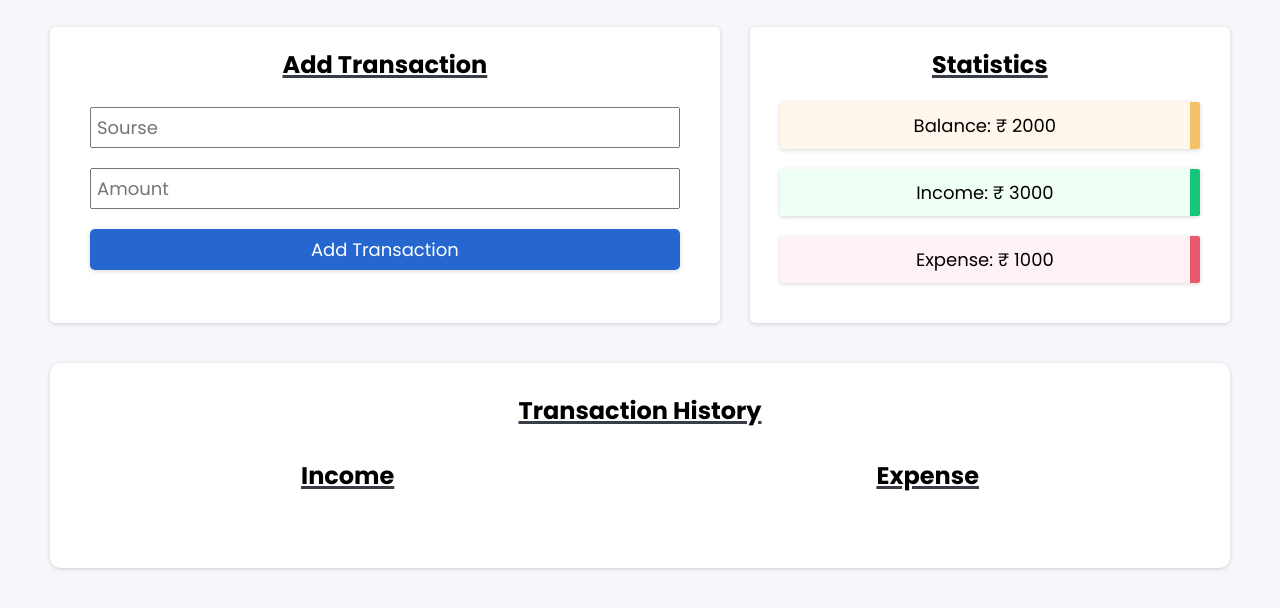
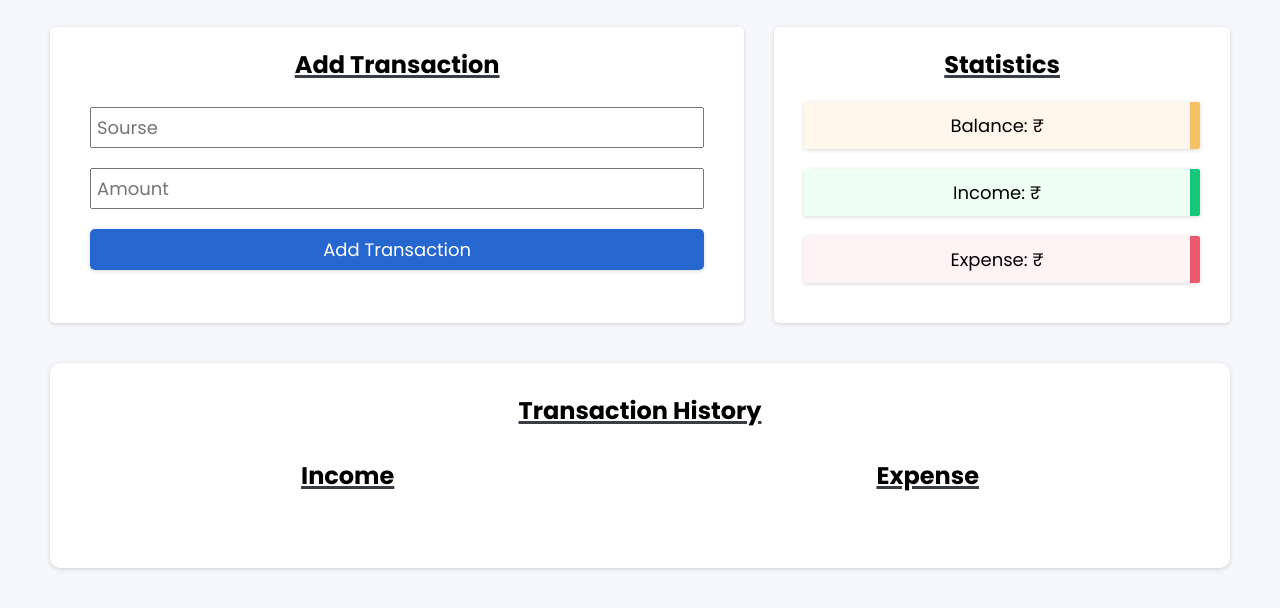
Before and after one commit to kushal1997/budget_tracker, a plain HTML site: page index.html in a window 1280 px wide. Shown: the part 138-746 px from the top of the page. Drawn offline with nearby package versions, Linux system fonts and the light colour scheme.

Commit message:
deleted base values

```diff
--- a/index.html
+++ b/index.html
@@ -30,13 +30,13 @@
                     <div class="stats">
                         <h3>Statistics</h3>
                         <p class="balance">
-                            Balance: ₹ <span id="balance">2000</span>
+                            Balance: ₹ <span id="balance"></span>
                         </p>
                         <p class="income">
-                            Income: ₹ <span id="balance">3000</span>
+                            Income: ₹ <span id="income"></span>
                         </p>
                         <p class="expense">
-                            Expense: ₹ <span id="balance">1000</span>
+                            Expense: ₹ <span id="expense"></span>
                         </p>
                     </div>
 
```
